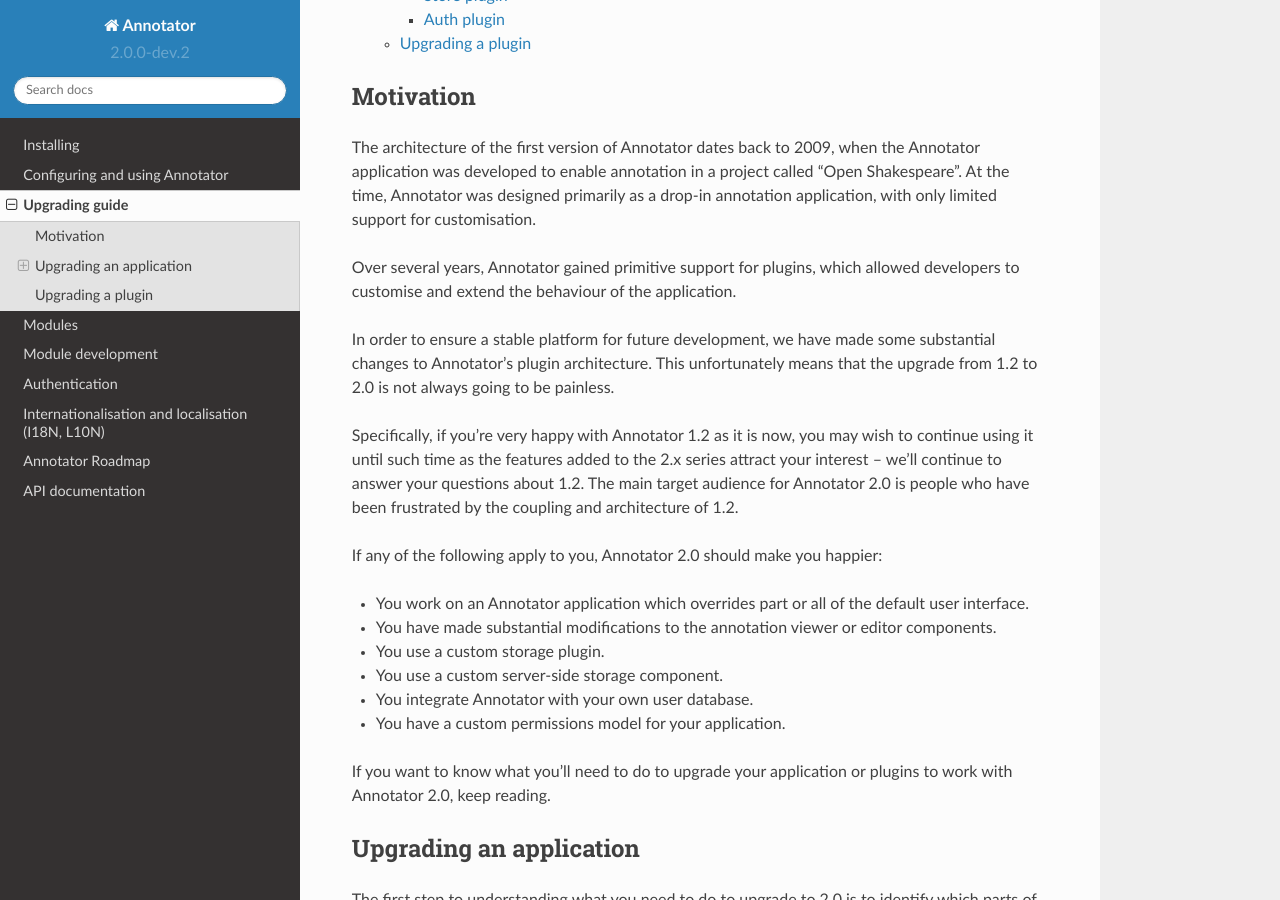
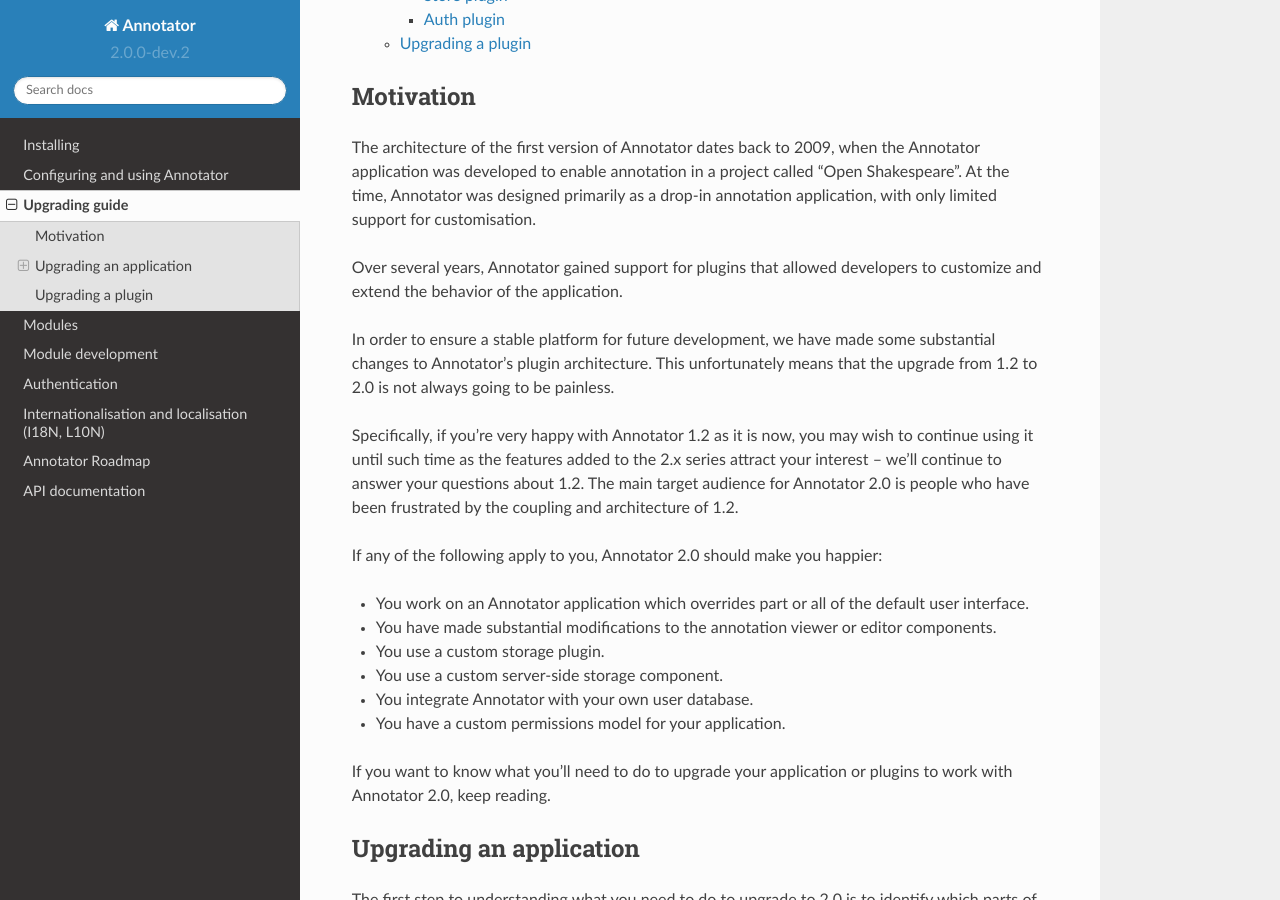
Before and after one commit to openannotation/annotator, a Sphinx documentation site: the page built from doc/upgrading.rst, in a window 1280 px wide and 900 px high, scrolled down 476 px. Built offline with Sphinx 7.4.7 and the Read the Docs theme 2.0.0, drawn with Linux system fonts in a browser that asks for light colours; pages that are not in the unit, such as notebooks, are missing from menus.

Commit message:
Death to adjectives (and some British spellings)
But no hard feelings, just consistency.

```diff
--- a/doc/upgrading.rst
+++ b/doc/upgrading.rst
@@ -19,8 +19,8 @@ Annotator application was developed to enable annotation in a project called
 "Open Shakespeare". At the time, Annotator was designed primarily as a drop-in
 annotation application, with only limited support for customisation.
 
-Over several years, Annotator gained primitive support for plugins, which
-allowed developers to customise and extend the behaviour of the application.
+Over several years, Annotator gained support for plugins that allowed
+developers to customize and extend the behavior of the application.
 
 In order to ensure a stable platform for future development, we have made some
 substantial changes to Annotator's plugin architecture. This unfortunately means
```
